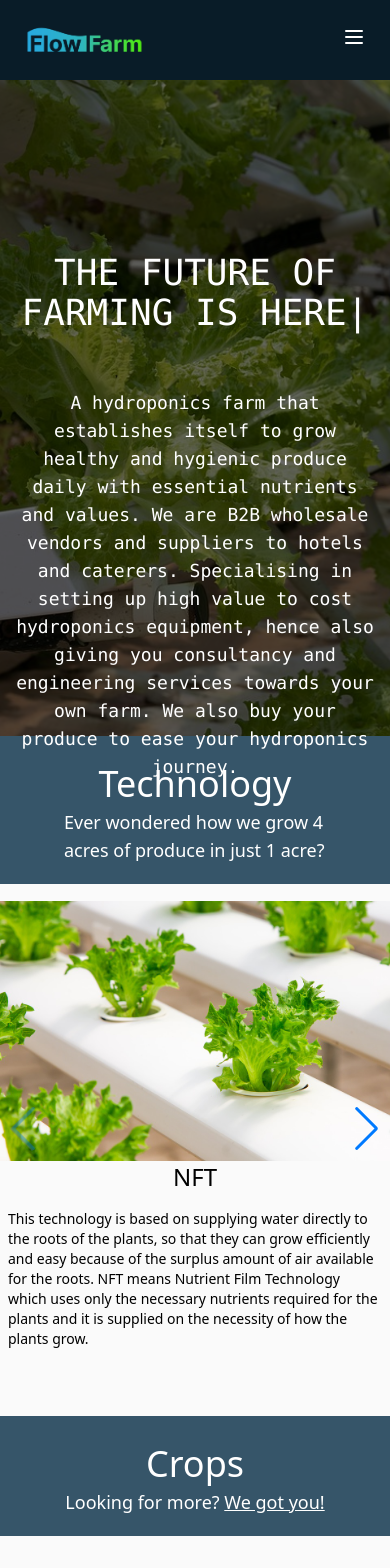
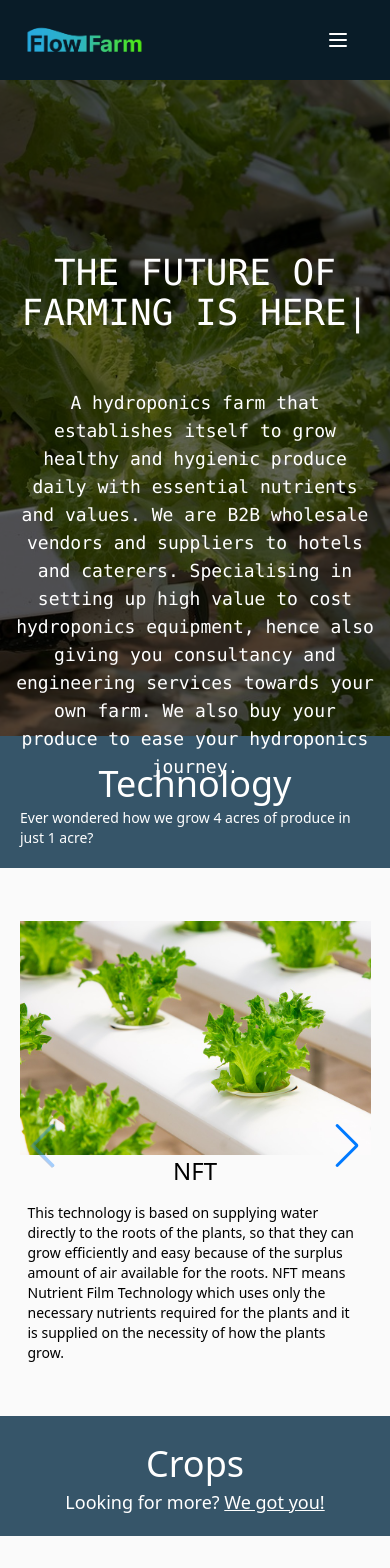
Before and after one commit to krutartha/flow-farm, a Next.js app: page / in a window 390 px wide. Shown: the top 1568 px of the page. Built offline with nearby package versions, Linux system fonts and the light colour scheme.

Commit message:
fixed mobile nav and fixed scaling issues for technology on mobile

```diff
--- a/package.json
+++ b/package.json
@@ -10,6 +10,7 @@
     "export": "next export"
   },
   "dependencies": {
+    "@headlessui/react": "^1.4.2",
     "add": "^2.0.6",
     "leaflet": "^1.7.1",
     "next": "^11.1.2",
--- a/src/components/Navbar.js
+++ b/src/components/Navbar.js
@@ -1,5 +1,7 @@
 import React, { useState } from "react";
 import { Link, animateScroll as scroll } from "react-scroll";
+import { Menu, Transition } from "@headlessui/react";
+import { Fragment } from "react";
 
 function Navbar() {
   const [menu, setMenu] = useState("hidden");
@@ -35,7 +37,9 @@ function Navbar() {
         {/* pages */}
       </div>
       <div className="md:hidden">
-        <button onClick={() => showMenu()}>
+        <Menu as="div" className="relative inline-block text-left">
+          <div>
+            <Menu.Button className="inline-flex justify-center w-full px-4 py-2 text-sm font-medium text-whiterounded-md bg-opacity-20 hover:bg-opacity-30 focus:outline-none focus-visible:ring-2 focus-visible:ring-white focus-visible:ring-opacity-75">
               <svg
                 className="p-5 hover:bg-gray-800 rounded-full"
                 xmlns="http://www.w3.org/2000/svg"
@@ -46,13 +50,38 @@ function Navbar() {
               >
                 <path strokeLinecap="round" strokeLinejoin="round" strokeWidth={2} d="M4 6h16M4 12h16M4 18h16" />
               </svg>
-        </button>
+            </Menu.Button>
           </div>
-      {/* mobile menu */}
-      <div className={`${menu} inline-block md:hidden`}>
-        <a href="#">Technology</a>
-        <a href="">Crops</a>
-        <a href="">Contact Us</a>
+          <Transition
+            as={Fragment}
+            enter="transition ease-out duration-100"
+            enterFrom="transform opacity-0 scale-95"
+            enterTo="transform opacity-100 scale-100"
+            leave="transition ease-in duration-75"
+            leaveFrom="transform opacity-100 scale-100"
+            leaveTo="transform opacity-0 scale-95"
+          >
+            <Menu.Items className="absolute right-0 w-56 mt-2 bg-[#091c28] rounded-md shadow-lg">
+              <div className="px-1 py-1 ">
+                <Menu.Item>
+                  <Link className="btn" activeClass="actBtn" to="technology" spy={true} smooth={true} offset={-70} duration={1000}>
+                    Technology
+                  </Link>
+                </Menu.Item>
+                <Menu.Item>
+                  <Link className="btn" activeClass="actBtn" to="crops" spy={true} smooth={true} offset={-70} duration={1000}>
+                    Crops
+                  </Link>
+                </Menu.Item>
+                <Menu.Item>
+                  <Link className="btn" activeClass="actBtn" to="contact" spy={true} smooth={true} offset={-70} duration={1000}>
+                    Contact Us
+                  </Link>
+                </Menu.Item>
+              </div>
+            </Menu.Items>
+          </Transition>
+        </Menu>
       </div>
     </div>
   );
--- a/src/components/TechSlider.js
+++ b/src/components/TechSlider.js
@@ -10,7 +10,7 @@ SwiperCore.use([Navigation]);
 
 function TechSlider({ name, text1, text2, imgUrl, height }) {
   return (
-    <div className="w-full md:w-[80%]">
+    <div className="w-[90%] md:w-[80%]">
       <Swiper className="p-10 w-full h-full " navigation={true}>
         {technology.map((i) => {
           return (
@@ -21,9 +21,7 @@ function TechSlider({ name, text1, text2, imgUrl, height }) {
                 </div>
                 <div className="flex-col md:p-3 md:w-[40%] items-center">
                   <div className="flex w-full justify-center text-2xl md:text-4xl sm:text-2xl">{i.name}</div>
-                  <div className="overflow-scroll h-auto p-2 mt-2 md:mt-10 flex w-full justify-center text-sm md:text-lg sm:text-sm sm:mt-2">
-                    {i.text}
-                  </div>
+                  <div className="h-auto p-2 mt-2 md:mt-10 flex w-full justify-center text-sm md:text-lg sm:text-sm sm:mt-2">{i.text}</div>
                 </div>
               </div>
             </SwiperSlide>
--- a/src/components/Technology.js
+++ b/src/components/Technology.js
@@ -6,15 +6,17 @@ function Technology({ id }) {
     <div className="w-full h-[41rem]" id={id}>
       {/* text */}
       <div className="flex-col pb-12  w-full items-center justify-center">
-        <div className="flex py-5 px-16 w-full justify-center bg-[#365569] items-center">
-          <div className="mt-2">
+        <div className="flex py-5 px-5 w-full justify-center bg-[#365569] items-center">
+          <div className="flex-col mt-2 items-center justify-center md:w-auto">
             <div className="flex w-full items-center justify-center text-4xl text-white">Technology</div>
-            <div className="mt-1 text-lg text-white">Ever wondered how we grow 4 acres of produce in just 1 acre?</div>
+            <div className="flex w-full items-center justify-center mt-1 text-sm text-white md:text-lg">
+              Ever wondered how we grow 4 acres of produce in just 1 acre?
+            </div>
           </div>
         </div>
       </div>
       {/* slider */}
-      <div className="flex w-full justify-center  items-center h-[60%]">
+      <div className="flex w-full justify-center  items-center h-[70%]">
         <TechSlider />
       </div>
     </div>
```
Also changed, not shown: 1 other file (tests, documents, lock files or other folders). Lines whose indentation alone changed are shown as unchanged.
